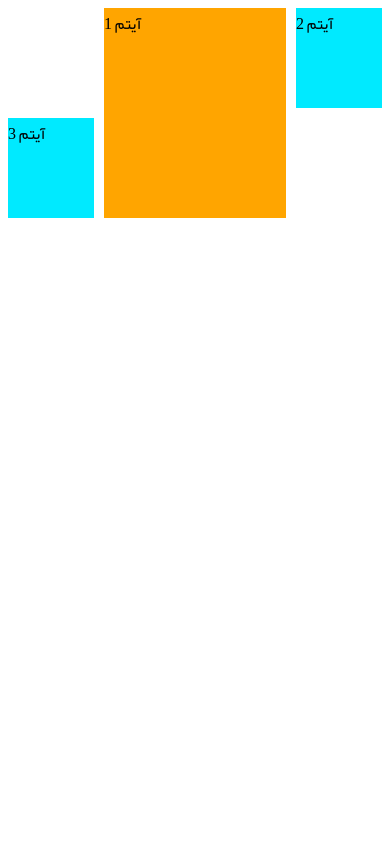
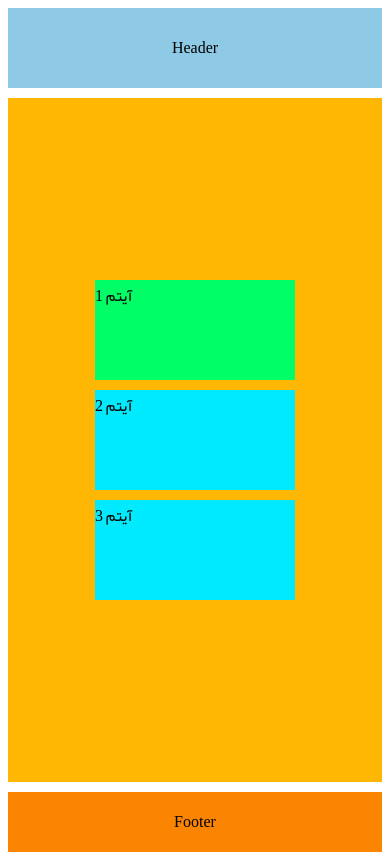
Before and after one commit to AbbasBSK/advenceHTML-front-end-specialist, a plain HTML site: page index.html in a window 390 px wide. Drawn offline with Linux system fonts and the light colour scheme; files whose address does not match are found by name.

Commit message:
after grid template areas and practise video11

```diff
--- a/assets/css/style.css
+++ b/assets/css/style.css
@@ -21,13 +21,32 @@
 
 .container {
   display: grid;
+  grid-template-areas:
+    "header header"
+    "sidebar main"
+    "footer footer";
+  grid-template-columns: 1fr 3fr;
+  grid-template-rows: 80px 1fr 60px;
+  gap: 10px;
+  height: 100vh;
+}
+
+.header { grid-area: header; background: #8ecae6; display: flex; align-items: center; justify-content: center; }
+.Sidebar { grid-area: sidebar; background: #219ebc; display: flex; align-items: center; justify-content: center; }
+.main { grid-area: main; background: #ffb703; display: flex; align-items: center; justify-content: center; }
+.footer { grid-area: footer; background: #fb8500; display: flex; align-items: center; justify-content: center; }
+
+
+
+.gridContainer {
+  display: grid;
   grid-template-columns: repeat(4, 1fr);
   grid-template-rows: repeat(3, 100px);
   gap: 10px;
 }
 
 .item1 {
-  background: orange;
+  background: rgb(0, 255, 102);
   grid-row: 1/3;
   grid-column: 2/4;
 }
@@ -37,16 +56,39 @@
   background: rgb(0, 234, 255);
 }
 
-
 .item2 {
 
   grid-area: 1 / 4 / 2 / 5;
-  /* grid-row: 1;
-  grid-column: 4; */
 }
 
 .item3 {
   grid-area: 2 / 1 / 3 / 2;
-  /* grid-row: 2;
-  grid-column: 1; */
 }
+
+
+
+
+
+
+
+
+
+@media (max-width : 800px) {
+  .container {
+    grid-template-areas:
+    "header header"
+    "main main"
+    "footer footer";
+
+  }
+  .Sidebar { display: none; }
+  .gridContainer {
+    grid-template-columns: 200px;
+  }
+
+  .item1 , .item2 ,.item3 {
+    grid-area: auto;
+  }
+
+
+}
--- a/index.html
+++ b/index.html
@@ -10,11 +10,18 @@
 
 <body>
   <div class="container">
-    <div class="item1">آیتم 1</div>
-    <div class="item2">آیتم 2</div>
-    <div class="item3">آیتم 3</div>
+    <div class="header">Header</div>
+    <div class="Sidebar">Sidebar</div>
+    <div class="main">
+      <div class="gridContainer">
+        <div class="item1">آیتم 1</div>
+        <div class="item2">آیتم 2</div>
+        <div class="item3">آیتم 3</div>
+      </div>
+
+    </div>
+    <div class="footer">Footer</div>
   </div>
-
 
 
 
```
